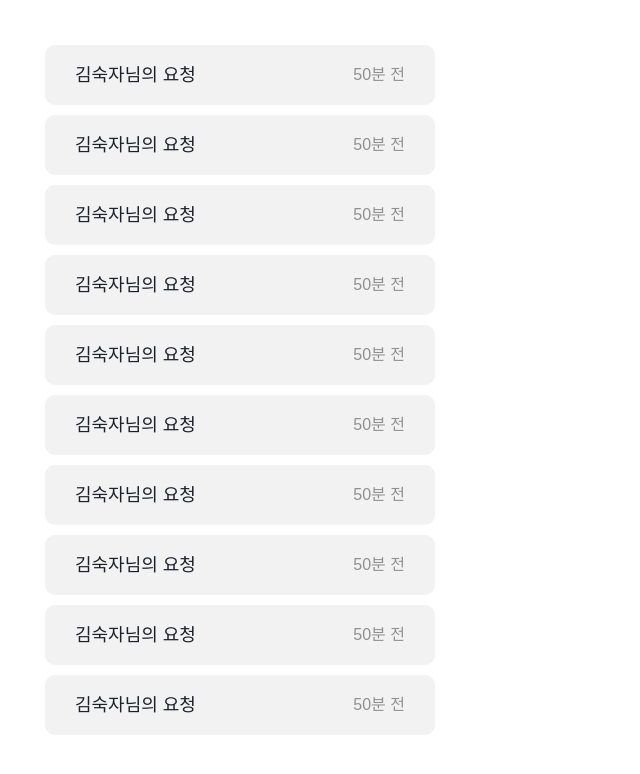
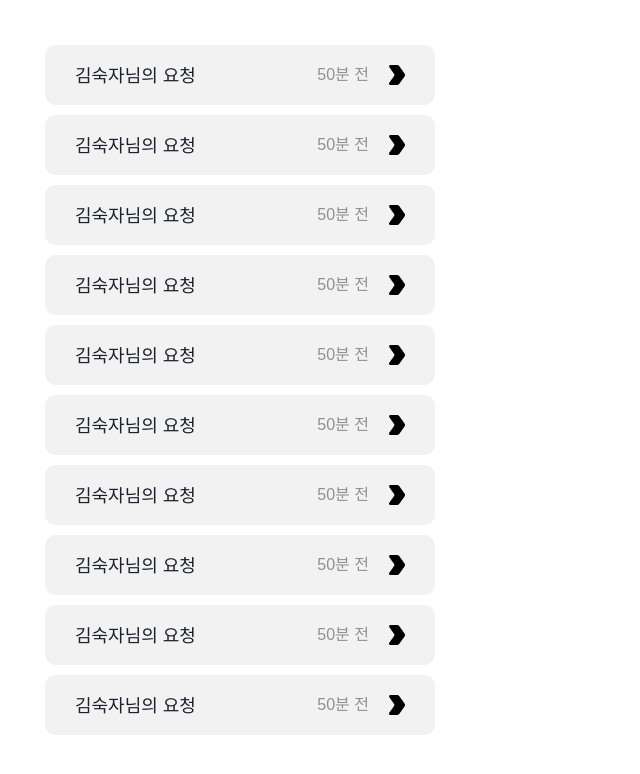
Before and after one commit to kakao-tech-campus-2nd-step3/Team8_FE, a React (Vite) app: page /call-back in a window 1280 px wide. Shown: the top 774 px of the page, without its empty margins (0-640 px from the left). Built offline with nearby package versions, Linux system fonts and the light colour scheme; a web font is replaced by a local one.

Commit message:
Feat: 시니또용 가이드라인 조회 페이지 UI 구현

```diff
--- a/src/app/routes/index.tsx
+++ b/src/app/routes/index.tsx
@@ -6,6 +6,7 @@ import RegisterPage from '@/pages/common/register';
 import ServiceHistoryPage from '@/pages/guard/service-history';
 import CallBackDetailPage from '@/pages/siniddo/call-back/detail';
 import CallBackListPage from '@/pages/siniddo/call-back/list';
+import SiniddoGuideLinePage from '@/pages/siniddo/guide-line';
 import MyPage from '@/pages/siniddo/mypage';
 
 const router = createBrowserRouter([
@@ -33,6 +34,10 @@ const router = createBrowserRouter([
     path: RouterPath.callBackDetail,
     element: <CallBackDetailPage />,
   },
+  {
+    path: RouterPath.callBackGuidLine,
+    element: <SiniddoGuideLinePage />,
+  },
 ]);
 
 export const Routes = () => {
--- a/src/app/routes/path.ts
+++ b/src/app/routes/path.ts
@@ -6,4 +6,5 @@ export const RouterPath = {
   serviceHistory: `/service-history`,
   callBackList: '/call-back',
   callBackDetail: '/call-back/:callBackId',
+  callBackGuidLine: '/call-back/:callBackId/:guideLineId',
 };
--- a/src/pages/siniddo/call-back/detail/components/guide-line-list/guide-line-button.tsx
+++ b/src/pages/siniddo/call-back/detail/components/guide-line-list/guide-line-button.tsx
@@ -1,3 +1,6 @@
+import { useNavigate, useParams } from 'react-router-dom';
+
+import { CallBackDetailParams } from '../..';
 import ArrowImg from '../../assets/arrow-outline.png';
 import styled from '@emotion/styled';
 
@@ -7,8 +10,14 @@ type Props = {
   backgroundColor: string;
 };
 
-export const GuideLineButton = ({ title, backgroundColor }: Props) => {
-  const handleClick = () => {};
+export const GuideLineButton = ({ title, backgroundColor, id }: Props) => {
+  const { callBackId = '' } = useParams<CallBackDetailParams>();
+
+  const navigate = useNavigate();
+
+  const handleClick = () => {
+    navigate(`/call-back/${callBackId}/${id}`);
+  };
 
   return (
     <Wrapper backgroundColor={backgroundColor} onClick={handleClick}>
--- a/src/pages/siniddo/call-back/detail/index.tsx
+++ b/src/pages/siniddo/call-back/detail/index.tsx
@@ -8,7 +8,7 @@ import { Precaution } from '@/shared/components/features/precaution';
 import { Divider } from '@chakra-ui/react';
 import styled from '@emotion/styled';
 
-type CallBackDetailParams = {
+export type CallBackDetailParams = {
   callBackId: string;
 };
 
--- a/src/pages/siniddo/call-back/list/components/request-row/index.tsx
+++ b/src/pages/siniddo/call-back/list/components/request-row/index.tsx
@@ -1,5 +1,6 @@
 import { useNavigate } from 'react-router-dom';
 
+import ArrowImg from '../../assets/arrow.png';
 import styled from '@emotion/styled';
 
 type Props = {
@@ -20,6 +21,7 @@ export const RequestRow = ({ name, time, id }: Props) => {
       <Content>
         <Title>{name}님의 요청</Title>
         <Time>{time}분 전</Time>
+        <ArrowIcon src={ArrowImg} />
       </Content>
     </Wrapper>
   );
@@ -44,6 +46,7 @@ const Content = styled.div`
 const Title = styled.h3`
   font-size: 18px;
   font-weight: 400;
+  margin-top: 2px;
 `;
 
 const Time = styled.p`
@@ -52,3 +55,8 @@ const Time = styled.p`
   color: #909090;
   margin-left: auto;
 `;
+
+const ArrowIcon = styled.img`
+  margin-left: 20px;
+  height: 20px;
+`;
--- /dev/null
+++ b/src/pages/siniddo/guide-line/components/container/index.tsx
@@ -0,0 +1,43 @@
+import styled from '@emotion/styled';
+
+type Props = {
+  title: string;
+  content: string;
+};
+
+export const Container = ({ title, content }: Props) => {
+  return (
+    <Wrapper>
+      <Title>{title}</Title>
+      <Content>
+        {content.split('\\n').map((line) => (
+          <>
+            {line}
+            <br />
+          </>
+        ))}
+      </Content>
+    </Wrapper>
+  );
+};
+
+export const Wrapper = styled.div`
+  width: 100%;
+  padding: 15px 20px;
+  border-radius: 10px;
+  box-shadow: 0px 2px 4px 0px #00000040;
+  border: 1px solid #fafafa;
+  margin-bottom: 20px;
+`;
+
+const Title = styled.h2`
+  font-size: 20px;
+  font-weight: 700;
+`;
+
+const Content = styled.p`
+  margin-top: 10px;
+  font-size: 16px;
+  white-space: pre-wrap;
+  font-weight: 350;
+`;
--- /dev/null
+++ b/src/pages/siniddo/guide-line/data/categories.ts/index.ts
@@ -0,0 +1,18 @@
+export const CATEGORIES = [
+  {
+    name: '택시',
+    id: 'taxi',
+  },
+  {
+    name: '드라마 방영시간',
+    id: 'drama',
+  },
+  {
+    name: '서류 제출',
+    id: 'document',
+  },
+  {
+    name: '대중교통 이동',
+    id: 'document',
+  },
+];
--- /dev/null
+++ b/src/pages/siniddo/guide-line/data/mock/index.ts
@@ -0,0 +1,11 @@
+export const MOCK_DATA = [
+  {
+    title: '용인수영장',
+    content:
+      '경기 용인시 수지구 수풍로71번길 17\n수지고등학교 회전 교차로 오른쪽 작은 길로 진입하여 우회전 후 마지막에 위치한 단독 건물입니다.',
+  },
+  {
+    title: '경로당',
+    content: '경기 성남시 분당구 동원북로 26\n버스정류장 옆에 위치했습니다.',
+  },
+];
--- /dev/null
+++ b/src/pages/siniddo/guide-line/index.tsx
@@ -0,0 +1,47 @@
+import { useParams } from 'react-router-dom';
+
+import { Container } from './components/container';
+import { CATEGORIES } from './data/categories.ts';
+import { MOCK_DATA } from './data/mock';
+import styled from '@emotion/styled';
+
+type GuideLineParams = {
+  callBackId: string;
+  guideLineId: string;
+};
+
+const SiniddoGuideLinePage = () => {
+  const { callBackId = '', guideLineId = '' } = useParams<GuideLineParams>();
+  console.log(callBackId, guideLineId);
+
+  const guideLineInfo =
+    CATEGORIES.find((item) => item.id === guideLineId)?.name || null;
+
+  return (
+    <Wrapper>
+      <Title>{guideLineInfo}</Title>
+      {MOCK_DATA.map((data) => (
+        <Container title={data.title} content={data.content} />
+      ))}
+    </Wrapper>
+  );
+};
+
+export default SiniddoGuideLinePage;
+
+const Wrapper = styled.div`
+  min-height: 100vh;
+  display: flex;
+  flex-direction: column;
+  align-items: center;
+  padding: 45px;
+`;
+
+const Title = styled.h2`
+  width: 100%;
+  text-align: left;
+  margin-bottom: 20px;
+  font-size: 20px;
+  font-weight: 700;
+  color: #c69090;
+`;
```
Also changed, not shown: src/pages/siniddo/call-back/list/assets/arrow.png (added).
